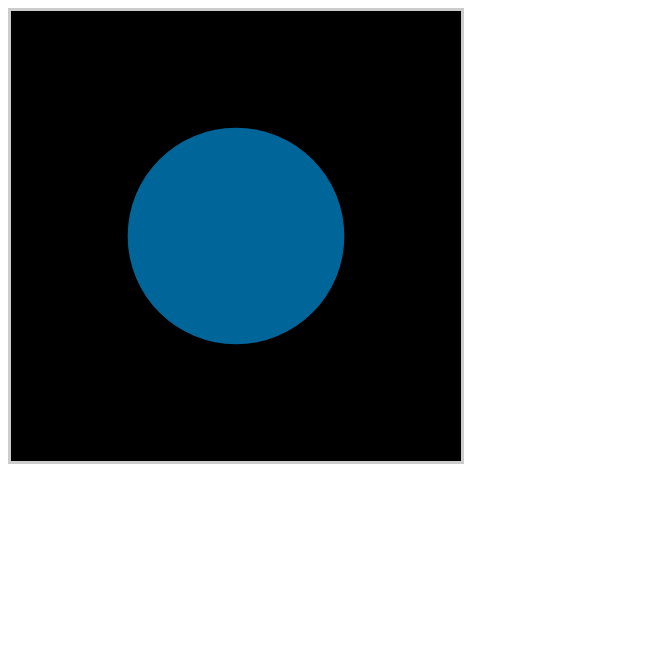
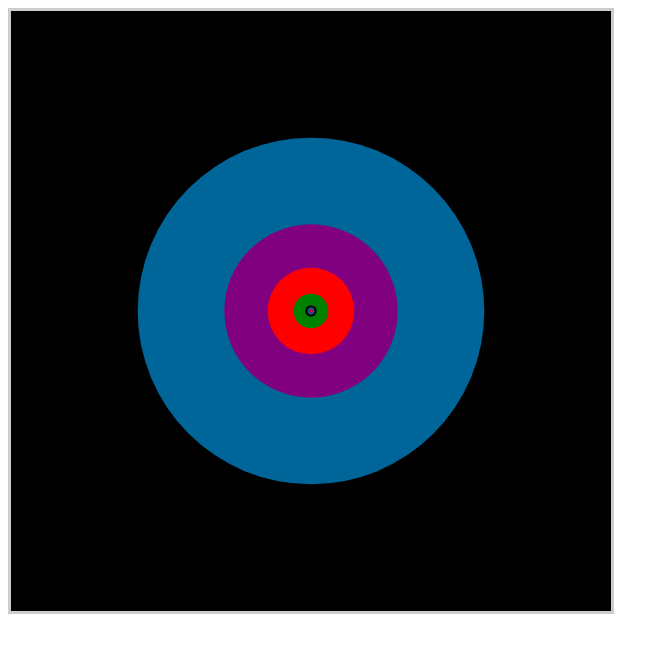
Before and after one commit to cjorda15/CanvasAway, a plain HTML site: page ani.html in a window 1280 px wide. Shown: the whole page, without its empty margins (0-669 px from the left). Drawn offline with Linux system fonts and the light colour scheme.

Commit message:
crazy optical with animation fun

```diff
--- a/ani.html
+++ b/ani.html
@@ -2,7 +2,7 @@
 <html>
 
 <head>
-<title>Simple Canvas Example</title>
+<title>Wow!</title>
 <style>
 canvas {
     border: 3px #CCC solid;
@@ -12,7 +12,7 @@ canvas {
 
 <body>
 <div id="container">
-    <canvas id="myCanvas" height="450" width="450"></canvas>
+    <canvas id="myCanvas" height="600" width="600"></canvas>
 </div>
 <script src="ani.js">
 
--- a/ani.js
+++ b/ani.js
@@ -20,8 +20,8 @@ function drawCircle() {
      // draw the circle
      mainContext.beginPath();
 
-     var radius = 25 + 150 * Math.abs(Math.cos(angle));
-     mainContext.arc(225, 225, radius, 0, Math.PI * 2, false);
+     var radius = 90 + 150 * Math.abs(Math.cos(angle));
+     mainContext.arc(canvasWidth/2, canvasHeight/2, radius, 0, Math.PI * 2, false);
      mainContext.closePath();
 
      // color in the circle
@@ -30,6 +30,55 @@ function drawCircle() {
      angle += Math.PI / 64;
 
 
+
+    //  mainContext.beginPath();
+    //  mainContext.arc(canvasWidth/4, canvasHeight/4, 20, radius, Math.PI * 2, false);
+    //  mainContext.closePath();
+    //  mainContext.fillStyle = "red";
+    //  mainContext.fill();
+
+     mainContext.beginPath();
+     mainContext.arc(canvasWidth/2, canvasHeight/2, radius/2, 0, Math.PI * 2, false);
+     mainContext.closePath();
+     mainContext.fillStyle = "purple";
+     mainContext.fill();
+
+     mainContext.beginPath();
+     mainContext.arc(canvasWidth/2, canvasHeight/2, radius/4, 0, Math.PI * 2, false);
+     mainContext.closePath();
+     mainContext.fillStyle = "red";
+     mainContext.fill();
+
+     mainContext.beginPath();
+     mainContext.arc(canvasWidth/2, canvasHeight/2, radius/10, 0, Math.PI * 2, false);
+     mainContext.closePath();
+     mainContext.fillStyle = "green";
+     mainContext.fill();
+
+     mainContext.beginPath();
+     mainContext.arc(canvasWidth/2, canvasHeight/2, radius/30, 0, Math.PI * 2, false);
+     mainContext.closePath();
+     mainContext.fillStyle = "black";
+     mainContext.fill();
+
+     mainContext.beginPath();
+     mainContext.arc(canvasWidth/2, canvasHeight/2, radius/50, 0, Math.PI * 2, false);
+     mainContext.closePath();
+     mainContext.fillStyle = "#006699";
+     mainContext.fill();
+
+     mainContext.beginPath();
+     mainContext.arc(canvasWidth/2, canvasHeight/2, radius/80, 0, Math.PI * 2, false);
+     mainContext.closePath();
+     mainContext.fillStyle = "purple";
+     mainContext.fill();
+
+     mainContext.beginPath();
+     mainContext.arc(canvasWidth/2, canvasHeight/2, radius/120, 0, Math.PI * 2, false);
+     mainContext.closePath();
+     mainContext.fillStyle = "red";
+     mainContext.fill();
+
      requestAnimationFrame(drawCircle);
 
  }
```
